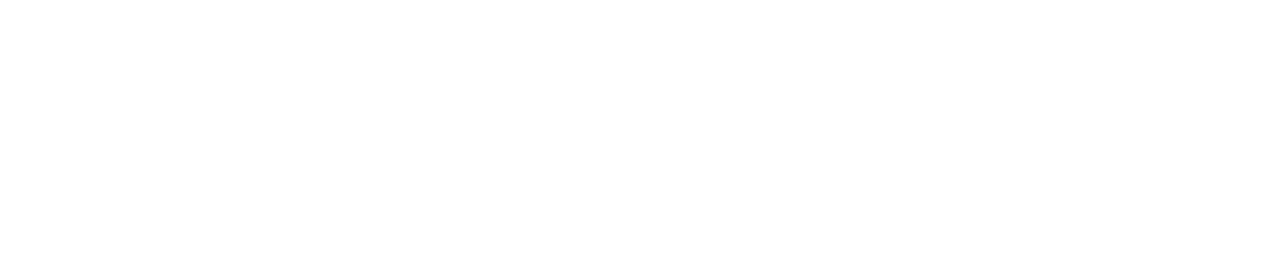
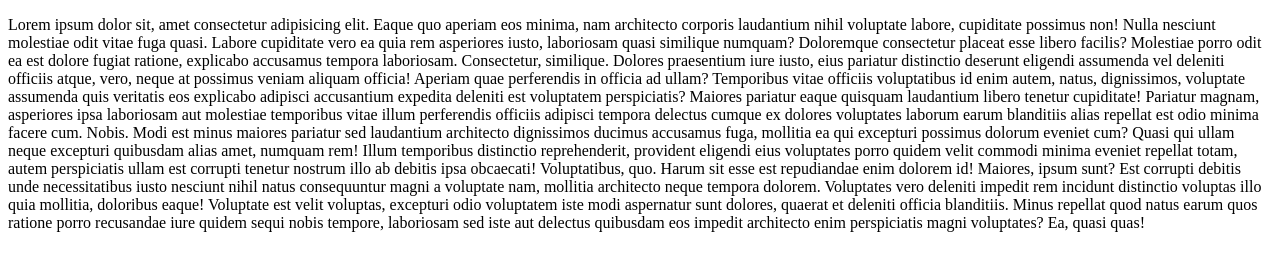
Before and after one commit to lavishjain36/githubdemo1, a plain HTML site: page index.html in a window 1280 px wide. Drawn offline with Linux system fonts and the light colour scheme.

Commit message:
Adding index.html code

```diff
--- a/index.html
+++ b/index.html
@@ -7,6 +7,16 @@
   <title>Document</title>
 </head>
 <body>
+  <p>Lorem ipsum dolor sit, amet consectetur adipisicing elit. Eaque quo aperiam eos minima, nam architecto corporis laudantium nihil voluptate labore, cupiditate possimus non! Nulla nesciunt molestiae odit vitae fuga quasi.
+  Labore cupiditate vero ea quia rem asperiores iusto, laboriosam quasi similique numquam? Doloremque consectetur placeat esse libero facilis? Molestiae porro odit ea est dolore fugiat ratione, explicabo accusamus tempora laboriosam.
+  Consectetur, similique. Dolores praesentium iure iusto, eius pariatur distinctio deserunt eligendi assumenda vel deleniti officiis atque, vero, neque at possimus veniam aliquam officia! Aperiam quae perferendis in officia ad ullam?
+  Temporibus vitae officiis voluptatibus id enim autem, natus, dignissimos, voluptate assumenda quis veritatis eos explicabo adipisci accusantium expedita deleniti est voluptatem perspiciatis? Maiores pariatur eaque quisquam laudantium libero tenetur cupiditate!
+  Pariatur magnam, asperiores ipsa laboriosam aut molestiae temporibus vitae illum perferendis officiis adipisci tempora delectus cumque ex dolores voluptates laborum earum blanditiis alias repellat est odio minima facere cum. Nobis.
+  Modi est minus maiores pariatur sed laudantium architecto dignissimos ducimus accusamus fuga, mollitia ea qui excepturi possimus dolorum eveniet cum? Quasi qui ullam neque excepturi quibusdam alias amet, numquam rem!
+  Illum temporibus distinctio reprehenderit, provident eligendi eius voluptates porro quidem velit commodi minima eveniet repellat totam, autem perspiciatis ullam est corrupti tenetur nostrum illo ab debitis ipsa obcaecati! Voluptatibus, quo.
+  Harum sit esse est repudiandae enim dolorem id! Maiores, ipsum sunt? Est corrupti debitis unde necessitatibus iusto nesciunt nihil natus consequuntur magni a voluptate nam, mollitia architecto neque tempora dolorem.
+  Voluptates vero deleniti impedit rem incidunt distinctio voluptas illo quia mollitia, doloribus eaque! Voluptate est velit voluptas, excepturi odio voluptatem iste modi aspernatur sunt dolores, quaerat et deleniti officia blanditiis.
+  Minus repellat quod natus earum quos ratione porro recusandae iure quidem sequi nobis tempore, laboriosam sed iste aut delectus quibusdam eos impedit architecto enim perspiciatis magni voluptates? Ea, quasi quas!</p>
 
 </body>
 <script src="script.js"></script>
```
